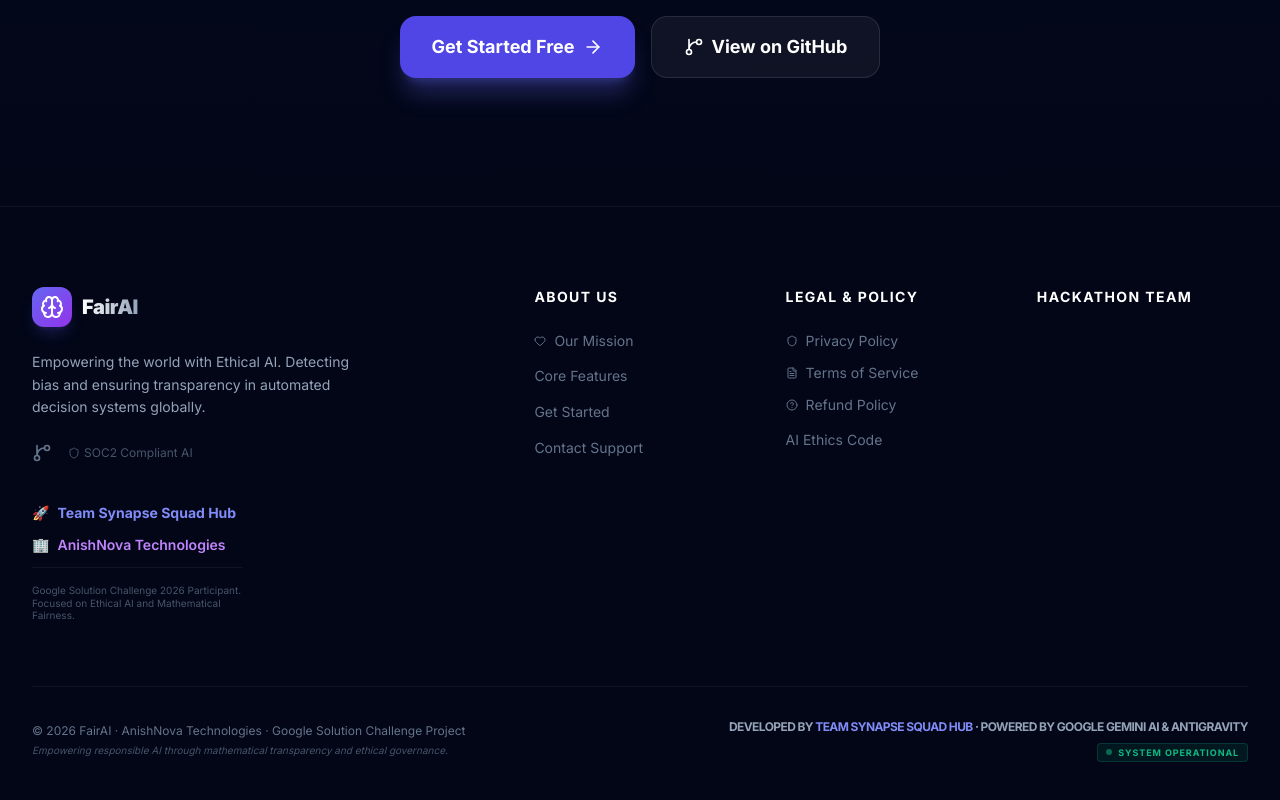
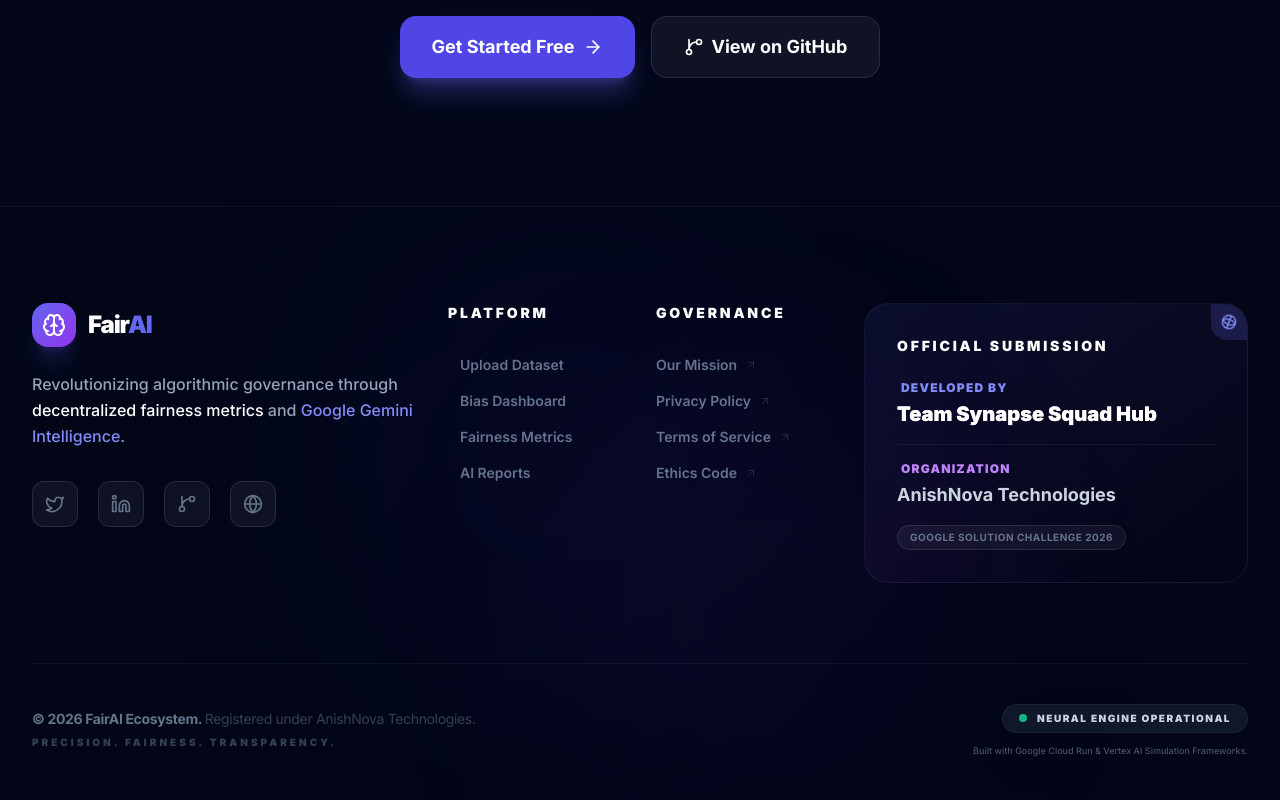
Before and after one commit to buildwithanish/googlehackthon, a Next.js app in the folder frontend/: page / in a window 1280 px wide. Shown: the part 6153-6953 px from the top of the page. Built offline with nearby package versions, Linux system fonts and the light colour scheme.

Commit message:
💎 UI REDESIGN: Premium Enterprise Footer with enhanced branding and Submission Card for Team Synapse Squad Hub

```diff
--- a/frontend/components/Footer.tsx
+++ b/frontend/components/Footer.tsx
@@ -1,90 +1,149 @@
 import Link from "next/link";
-import { Brain, GitBranch, Shield, Heart, FileText, HelpCircle } from "lucide-react";
+import {
+  Brain, GitBranch, Shield, Heart, FileText, HelpCircle,
+  Linkedin, Twitter, Globe, ArrowUpRight, Zap, Target
+} from "lucide-react";
 
 export default function Footer() {
   return (
-    <footer className="bg-slate-950 border-t border-white/5 pt-20 pb-10">
-      <div className="max-w-7xl mx-auto px-4 sm:px-6 lg:px-8">
-        <div className="grid grid-cols-2 md:grid-cols-4 lg:grid-cols-5 gap-10 mb-16">
-          {/* Brand Column */}
-          <div className="col-span-2 lg:col-span-2">
-            <div className="flex items-center gap-2.5 mb-6">
-              <div className="flex items-center justify-center bg-gradient-to-br from-indigo-500 to-purple-600 p-2 rounded-xl shadow-lg shadow-indigo-500/20">
+    <footer className="relative bg-slate-950 border-t border-white/5 pt-24 pb-12 overflow-hidden">
+      {/* Decorative Glows */}
+      <div className="absolute top-0 left-1/4 w-[500px] h-[500px] bg-indigo-600/5 rounded-full blur-[120px] pointer-events-none" />
+      <div className="absolute bottom-0 right-1/4 w-[400px] h-[400px] bg-purple-600/5 rounded-full blur-[120px] pointer-events-none" />
+
+      <div className="relative max-w-7xl mx-auto px-4 sm:px-6 lg:px-8">
+        <div className="grid grid-cols-1 md:grid-cols-2 lg:grid-cols-12 gap-12 lg:gap-8 mb-20 text-center lg:text-left">
+
+          {/* Brand & Mission */}
+          <div className="lg:col-span-4">
+            <div className="flex items-center justify-center lg:justify-start gap-3 mb-6">
+              <div className="flex items-center justify-center bg-gradient-to-br from-indigo-500 to-purple-600 p-2.5 rounded-2xl shadow-xl shadow-indigo-500/20 group hover:scale-110 transition-transform">
                 <Brain className="w-6 h-6 text-white" />
               </div>
-              <span className="font-black text-xl bg-gradient-to-r from-white to-slate-400 bg-clip-text text-transparent tracking-tight">
-                FairAI
+              <span className="font-black text-2xl tracking-tighter text-white">
+                Fair<span className="text-indigo-500">AI</span>
               </span>
             </div>
-            <p className="text-slate-400 text-sm leading-relaxed max-w-xs mb-6">
-              Empowering the world with Ethical AI. Detecting bias and ensuring transparency in automated decision systems globally.
+            <p className="text-slate-400 text-base leading-relaxed max-w-sm mx-auto lg:mx-0 mb-8 font-medium">
+              Revolutionizing algorithmic governance through
+              <span className="text-white"> decentralized fairness metrics</span> and
+              <span className="text-indigo-400"> Google Gemini Intelligence</span>.
             </p>
-            <div className="flex gap-4">
-              <a href="https://github.com/buildwithanish/googlehackthon" target="_blank" rel="noreferrer" className="text-slate-500 hover:text-white transition-colors">
-                <GitBranch className="w-5 h-5" />
-              </a>
-              <div className="text-xs text-slate-600 flex items-center gap-1">
-                <Shield className="w-3 h-3" /> SOC2 Compliant AI
-              </div>
+            <div className="flex justify-center lg:justify-start gap-5">
+              {[
+                { icon: <Twitter className="w-5 h-5" />, href: "#" },
+                { icon: <Linkedin className="w-5 h-5" />, href: "#" },
+                { icon: <GitBranch className="w-5 h-5" />, href: "https://github.com/buildwithanish/googlehackthon" },
+                { icon: <Globe className="w-5 h-5" />, href: "https://anishnova.tech" },
+              ].map((social, i) => (
+                <a key={i} href={social.href} target="_blank" rel="noreferrer"
+                  className="p-3 bg-white/5 border border-white/10 rounded-xl text-slate-500 hover:text-white hover:bg-white/10 hover:border-white/20 transition-all active:scale-95"
+                >
+                  {social.icon}
+                </a>
+              ))}
             </div>
           </div>
 
-          {/* About Column */}
-          <div>
-            <h4 className="text-white font-bold mb-6 text-sm uppercase tracking-widest">About Us</h4>
-            <ul className="space-y-3">
-              <li><Link href="/about" className="text-slate-500 hover:text-indigo-400 text-sm transition-colors flex items-center gap-2"><Heart className="w-3 h-3"/> Our Mission</Link></li>
-              <li><Link href="/features" className="text-slate-500 hover:text-indigo-400 text-sm transition-colors">Core Features</Link></li>
-              <li><Link href="/upload" className="text-slate-500 hover:text-indigo-400 text-sm transition-colors">Get Started</Link></li>
-              <li><Link href="/contact" className="text-slate-500 hover:text-indigo-400 text-sm transition-colors">Contact Support</Link></li>
+          {/* Quick Navigation */}
+          <div className="lg:col-span-2">
+            <h4 className="text-white font-black text-sm uppercase tracking-[0.2em] mb-8">Platform</h4>
+            <ul className="space-y-4">
+              {[
+                { name: "Upload Dataset", href: "/upload" },
+                { name: "Bias Dashboard", href: "/dashboard" },
+                { name: "Fairness Metrics", href: "/metrics" },
+                { name: "AI Reports", href: "/report" },
+              ].map((link) => (
+                <li key={link.href}>
+                  <Link href={link.href} className="text-slate-500 hover:text-indigo-400 text-sm font-semibold transition-all flex items-center justify-center lg:justify-start gap-2 group">
+                    <span className="w-1 h-1 bg-indigo-500 rounded-full opacity-0 group-hover:opacity-100 transition-opacity" />
+                    {link.name}
+                  </Link>
+                </li>
+              ))}
             </ul>
           </div>
 
-          {/* Legal Column */}
-          <div>
-            <h4 className="text-white font-bold mb-6 text-sm uppercase tracking-widest">Legal & Policy</h4>
-            <ul className="space-y-3">
-              <li><Link href="/privacy" className="text-slate-500 hover:text-indigo-400 text-sm transition-colors flex items-center gap-2"><Shield className="w-3 h-3"/> Privacy Policy</Link></li>
-              <li><Link href="/terms" className="text-slate-500 hover:text-indigo-400 text-sm transition-colors flex items-center gap-2"><FileText className="w-3 h-3"/> Terms of Service</Link></li>
-              <li><Link href="/refund" className="text-slate-500 hover:text-indigo-400 text-sm transition-colors flex items-center gap-2"><HelpCircle className="w-3 h-3"/> Refund Policy</Link></li>
-              <li><Link href="/security" className="text-slate-500 hover:text-indigo-400 text-sm transition-colors">AI Ethics Code</Link></li>
+          {/* Company & Legal */}
+          <div className="lg:col-span-2">
+            <h4 className="text-white font-black text-sm uppercase tracking-[0.2em] mb-8">Governance</h4>
+            <ul className="space-y-4">
+              {[
+                { name: "Our Mission", href: "/about", icon: <Target className="w-3 h-3" /> },
+                { name: "Privacy Policy", href: "/privacy", icon: <Shield className="w-3 h-3" /> },
+                { name: "Terms of Service", href: "/terms", icon: <FileText className="w-3 h-3" /> },
+                { name: "Ethics Code", href: "/security", icon: <Zap className="w-3 h-3" /> },
+              ].map((link) => (
+                <li key={link.href}>
+                  <Link href={link.href} className="text-slate-500 hover:text-indigo-400 text-sm font-semibold transition-all flex items-center justify-center lg:justify-start gap-2">
+                    {link.name}
+                    <ArrowUpRight className="w-3 h-3 opacity-30" />
+                  </Link>
+                </li>
+              ))}
             </ul>
           </div>
 
-          {/* Social/Team Column */}
-            <h4 className="text-white font-bold mb-6 text-sm uppercase tracking-widest">Hackathon Team</h4>
-            <div className="space-y-3 text-sm text-slate-500">
-              <p className="flex items-center gap-2">🚀 <span className="text-indigo-400 font-bold">Team Synapse Squad Hub</span></p>
-              <p className="flex items-center gap-2">🏢 <span className="text-purple-400 font-semibold">AnishNova Technologies</span></p>
-              <p className="text-[10px] leading-tight text-slate-600 mt-4 border-t border-white/5 pt-4">
-                Google Solution Challenge 2026 Participant. Focused on Ethical AI and Mathematical Fairness.
-              </p>
-            </div>
-        </div>
-
-        {/* Bottom Banner */}
-        <div className="pt-8 border-t border-white/5 flex flex-col md:flex-row justify-between items-center gap-6">
-          <div className="text-center md:text-left">
-            <p className="text-slate-500 text-xs">
-              © 2026 FairAI · AnishNova Technologies · Google Solution Challenge Project
-            </p>
-            <p className="text-slate-600 text-[10px] mt-1 italic">
-              Empowering responsible AI through mathematical transparency and ethical governance.
-            </p>
-          </div>
-          <div className="text-center md:text-right">
-            <p className="text-slate-400 font-bold text-xs uppercase tracking-tighter">
-              Developed by <span className="text-indigo-400">Team Synapse Squad Hub</span> · Powered by Google Gemini AI & Antigravity
-            </p>
-            <div className="flex gap-2 justify-center md:justify-end mt-2">
-              <div className="flex px-2 py-0.5 rounded bg-emerald-500/10 border border-emerald-500/20 items-center gap-1.5">
-                 <span className="w-1.5 h-1.5 rounded-full bg-emerald-500 animate-pulse"></span>
-                 <span className="text-emerald-500 text-[9px] font-bold uppercase tracking-widest">System Operational</span>
+          {/* Team Special Feature */}
+          <div className="lg:col-span-4">
+            <div className="relative p-8 rounded-3xl bg-gradient-to-br from-indigo-500/10 via-purple-500/5 to-transparent border border-white/5 overflow-hidden group">
+              <div className="absolute top-0 right-0 p-2.5 bg-indigo-500/20 text-indigo-400 rounded-bl-2xl">
+                <Globe className="w-4 h-4 animate-spin-slow" />
+              </div>
+              <h4 className="text-white font-black text-sm uppercase tracking-[0.2em] mb-6 mb-4">Official Submission</h4>
+              <div className="space-y-4 text-center lg:text-left">
+                <div className="flex flex-col gap-1">
+                  <span className="text-xs text-indigo-400 font-black uppercase tracking-widest pl-1">DEVELOPED BY</span>
+                  <p className="text-xl font-black text-white bg-gradient-to-r from-white to-slate-400 bg-clip-text text-transparent">Team Synapse Squad Hub</p>
+                </div>
+                <div className="flex flex-col gap-1 pt-4 border-t border-white/5">
+                  <span className="text-xs text-purple-400 font-black uppercase tracking-widest pl-1">ORGANIZATION</span>
+                  <p className="text-lg font-bold text-slate-300">AnishNova Technologies</p>
+                </div>
+                <div className="mt-6 inline-flex items-center gap-2 px-3 py-1 bg-white/5 rounded-full border border-white/10 text-[10px] text-slate-500 font-bold uppercase tracking-wider group-hover:bg-indigo-500/10 group-hover:text-indigo-400 transition-colors">
+                  Google Solution Challenge 2026
+                </div>
               </div>
             </div>
           </div>
         </div>
+
+        {/* Bottom Bar */}
+        <div className="pt-10 border-t border-white/5 flex flex-col md:flex-row justify-between items-center gap-8">
+          <div className="flex flex-col gap-1.5 text-center md:text-left">
+            <p className="text-slate-500 text-sm font-bold tracking-tight">
+              © 2026 FairAI Ecosystem. <span className="text-slate-700 font-normal">Registered under AnishNova Technologies.</span>
+            </p>
+            <p className="text-slate-700 text-[10px] font-black uppercase tracking-[0.3em]">
+              Precision. Fairness. Transparency.
+            </p>
+          </div>
+
+          <div className="flex flex-col items-center md:items-end gap-3">
+             <div className="flex px-4 py-1.5 rounded-full bg-slate-900 border border-white/5 items-center gap-2.5 shadow-2xl">
+                <span className="relative flex h-2 w-2">
+                  <span className="animate-ping absolute inline-flex h-full w-full rounded-full bg-emerald-400 opacity-75"></span>
+                  <span className="relative inline-flex rounded-full h-2 w-2 bg-emerald-500"></span>
+                </span>
+                <span className="text-slate-300 text-[10px] font-black uppercase tracking-[0.15em]">Neural Engine Operational</span>
+             </div>
+             <p className="text-slate-600 text-[9px] font-medium max-w-xs text-center md:text-right leading-tight">
+               Built with Google Cloud Run & Vertex AI Simulation Frameworks.
+             </p>
+          </div>
+        </div>
       </div>
+
+      <style jsx>{`
+        .animate-spin-slow {
+          animation: spin 8s linear infinite;
+        }
+        @keyframes spin {
+          from { transform: rotate(0deg); }
+          to { transform: rotate(360deg); }
+        }
+      `}</style>
     </footer>
   );
 }
```
